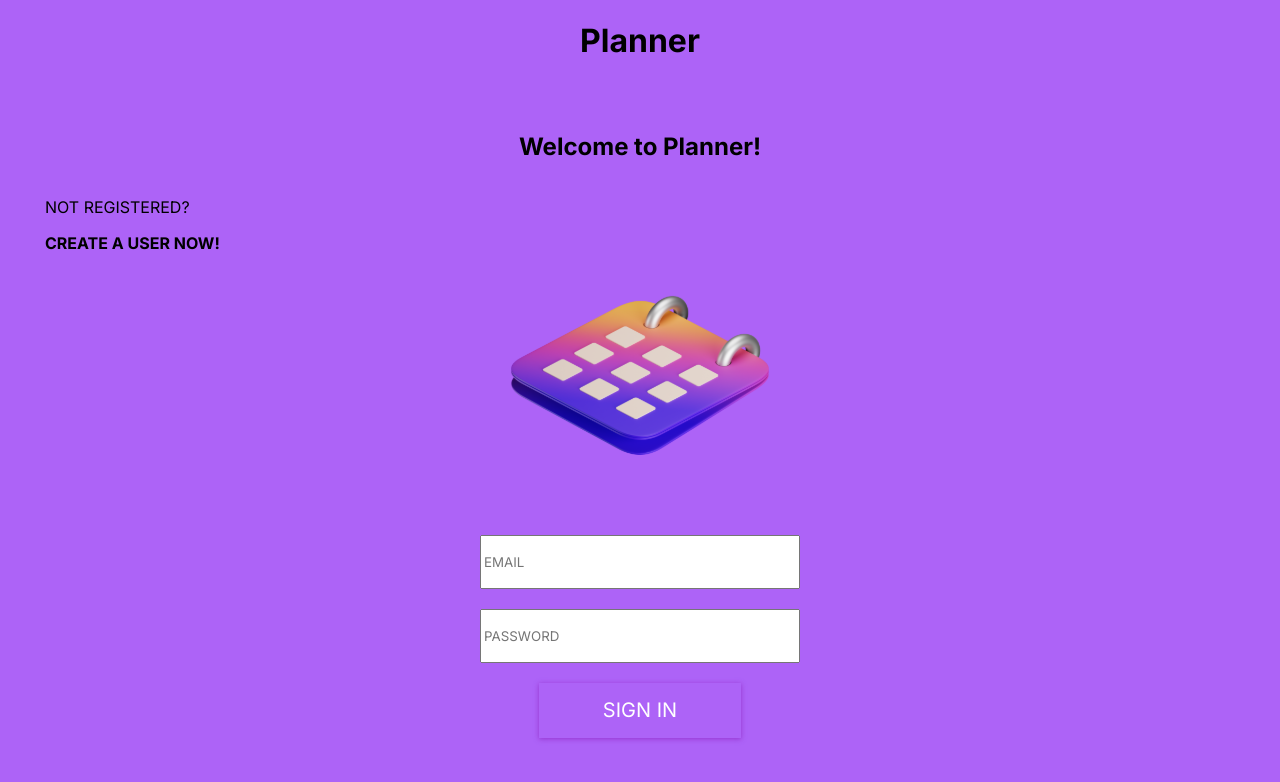
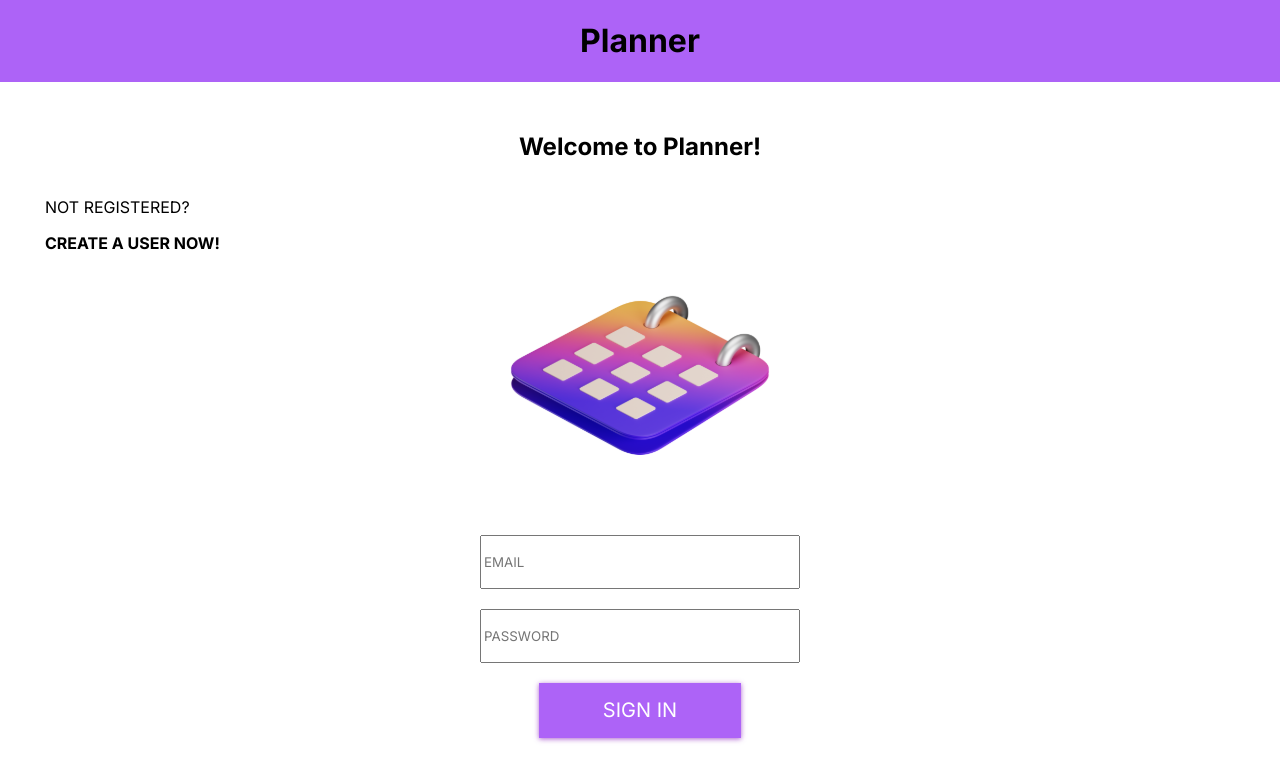
Before and after one commit to amavu/planner, a React (Create React App) app: page / in a window 1280 px wide. Shown: the top 782 px of the page. Built offline with nearby package versions, Linux system fonts and the light colour scheme; no server answers.

Commit message:
fixed homepage background color

```diff
--- a/src/App.scss
+++ b/src/App.scss
@@ -11,13 +11,13 @@ html {
   flex-direction: column;
   body {
     font-family: "Inter", sans-serif;
-    background-color: #ad63f7;
   }
 }
 
 .app-links-container {
   display: flex;
   flex-direction: column;
+  background-color: #ad63f7;
 }
 
 .planner-header {
@@ -46,8 +46,6 @@ html {
   }
 }
 
-
-
 a {
   text-decoration: none;
 }
```
